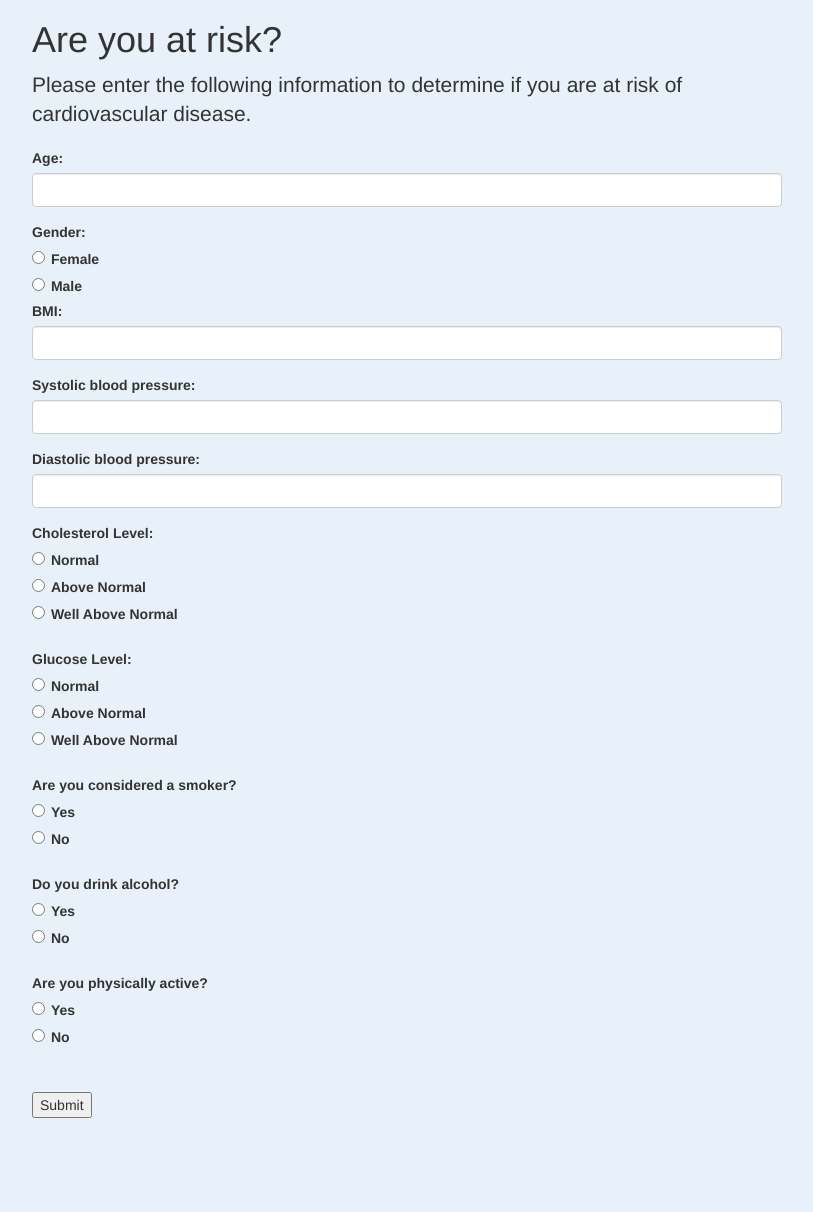
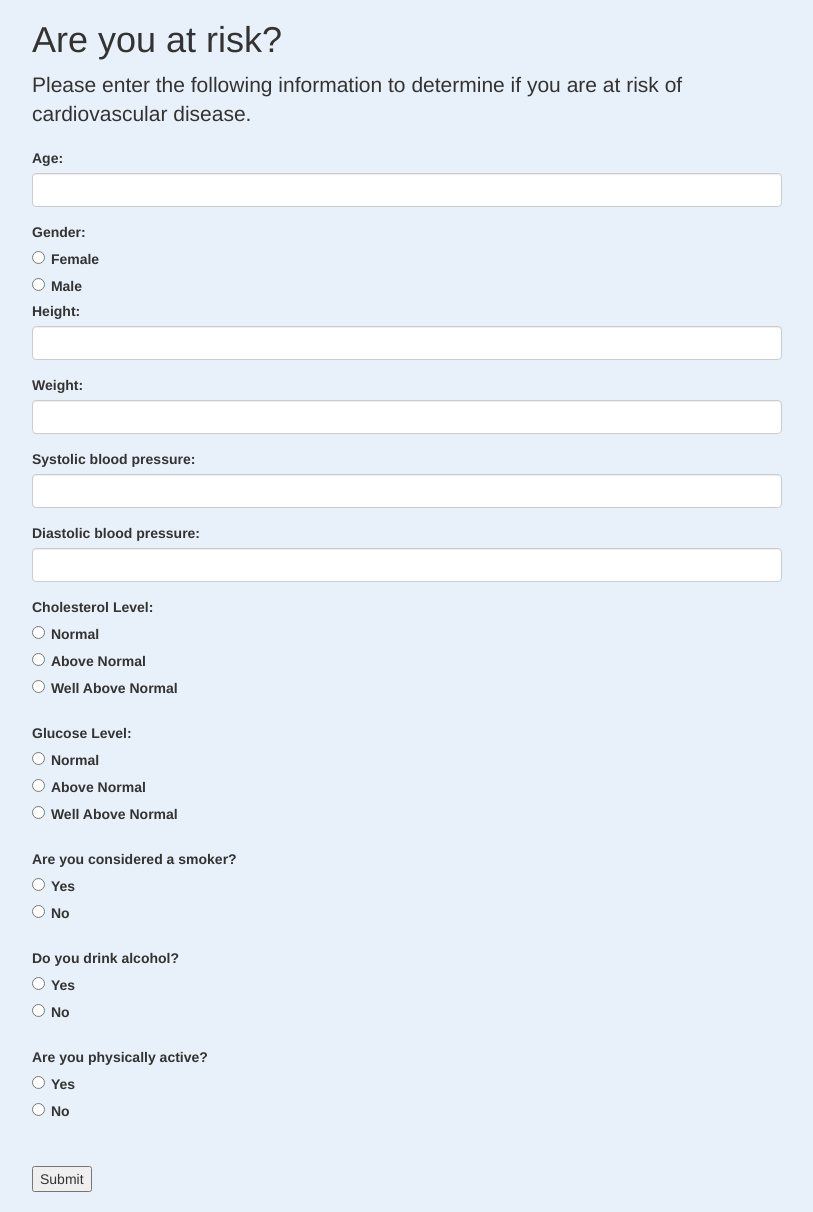
Before and after one commit to fadlnabbouh/final_project, a Flask app: page / in a window 1280 px wide. Shown: the whole page, without its empty margins (38-851 px from the left). Before the commit the page ends 1118 px from the top, so only its background shows below. Run offline with Flask 2, Linux system fonts and the light colour scheme; some libraries are stand-ins or nearby versions.

Commit message:
updated cvd form

```diff
--- a/Technology and Pipeline/eb-flask/application.py
+++ b/Technology and Pipeline/eb-flask/application.py
@@ -29,7 +29,7 @@ def index():
       # can implement a loop + array to clean up this block of code later.
       age = scale_data(float(form.age.data), scale_var[0], scale_means[0])
       gender = scale_data(float(form.gender.data), scale_var[1], scale_means[1])
-      BMI = scale_data(float(form.BMI.data), scale_var[2], scale_means[2])
+      BMI = scale_data(float(form.weight.data/(form.height.data)**2), scale_var[2], scale_means[2])
       ap_hi = scale_data(float(form.ap_hi.data), scale_var[3], scale_means[3])
       ap_lo = scale_data(float(form.ap_lo.data), scale_var[4], scale_means[4])
       cholesterol = scale_data(float(form.cholesterol.data),scale_var[5],scale_means[5])
@@ -47,7 +47,6 @@ def index():
    return render_template('index.html', form=form, message=prediction, data_string=data_string)
 
 def scale_data(data,scale_var,scale_means):
-   #print ((data-scale_means)/scale_var)
    return (data-scale_means)/scale_var
 
 if __name__ == "__main__":
--- a/Technology and Pipeline/eb-flask/cvd_prediction_form.py
+++ b/Technology and Pipeline/eb-flask/cvd_prediction_form.py
@@ -7,7 +7,9 @@ from wtforms.validators import DataRequired, NumberRange
 class NameForm(FlaskForm):
     age = h5fields.DecimalField('Age:', validators=[DataRequired(), NumberRange(min=0, max=120, message="Please enter a valid age.")])
     gender = RadioField('Gender:', choices=[('1','Female'),('2','Male')])
-    BMI = h5fields.DecimalField('BMI:', places=2, validators=[DataRequired()])
+    #BMI = h5fields.DecimalField('BMI:', places=2, validators=[DataRequired()])
+    height = h5fields.DecimalField('Height:', places=2, validators=[DataRequired()])
+    weight = h5fields.DecimalField('Weight:', places=2, validators=[DataRequired()])
     ap_hi = h5fields.DecimalField('Systolic blood pressure:', validators=[DataRequired()])
     ap_lo = h5fields.DecimalField('Diastolic blood pressure:', validators=[DataRequired()])
     cholesterol = RadioField('Cholesterol level:', choices=[('1','Normal'),('2','Above Normal'),('3','Well Above Normal')],validators=[DataRequired()])
--- a/Technology and Pipeline/eb-flask/templates/index.html
+++ b/Technology and Pipeline/eb-flask/templates/index.html
@@ -42,7 +42,8 @@ Cardiovascular Disease Prediction
                 {{ subfield }} {{ subfield.label }}
           </div>
         {% endfor %}
-        {{ wtf.form_field(form.BMI) }}
+        {{ wtf.form_field(form.height) }}
+        {{ wtf.form_field(form.weight) }}
         {{ wtf.form_field(form.ap_hi) }}
         {{ wtf.form_field(form.ap_lo) }}
         <label class="form-control-label" for="cholesterol">Cholesterol Level:</label><br>
```
